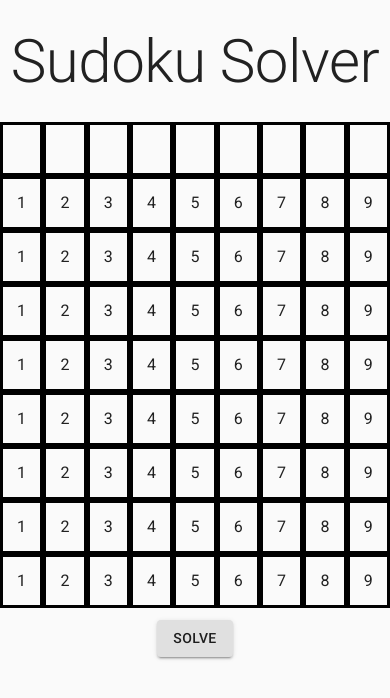
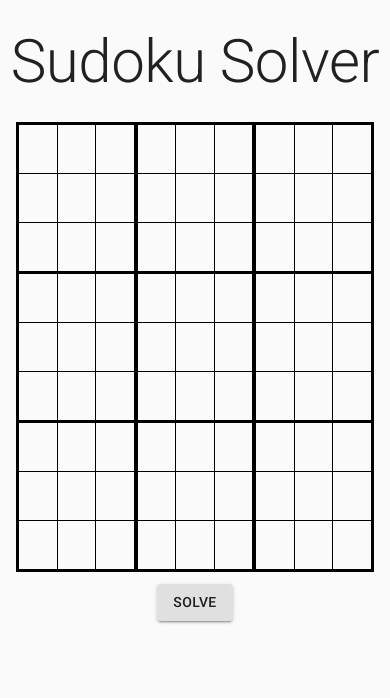
Before and after one commit to EricGaupp/sudoku-solver, a React (Create React App) app: page / in a window 390 px wide. Shown: the top 698 px of the page. Built offline with nearby package versions, Linux system fonts and the light colour scheme.

Commit message:
Correct border sizing and tweaked grid layout breakpoints for mobile views

```diff
--- a/src/Puzzle.tsx
+++ b/src/Puzzle.tsx
@@ -5,8 +5,32 @@ import { Button, Grid, InputBase, Typography } from "@material-ui/core";
 const useStyles = makeStyles((theme: Theme) =>
   createStyles({
     root: { marginTop: "1em" },
+    row: {
+      borderLeft: "3px solid black",
+      borderRight: "3px solid black",
+      "&:nth-child(n)": {
+        borderTop: "1px solid black"
+      },
+      "&:nth-child(3n-2)": {
+        borderTop: "3px solid black"
+      },
+      "&:last-child": {
+        borderBottom: "3px solid black"
+      }
+    },
     column: {
-      border: "3px black solid"
+      "&:first-child": {
+        borderLeft: "none"
+      },
+      "&:nth-child(n+2)": {
+        borderLeft: "1px solid black"
+      },
+      "&:nth-child(3n)": {
+        borderRight: "3px solid black"
+      },
+      "&:last-child": {
+        borderRight: "none"
+      }
     },
     inputBase: {
       margin: theme.spacing(1)
@@ -64,14 +88,14 @@ const Puzzle: React.FC = () => {
   const classes = useStyles();
   const [grid, setGrid] = useState<SudokuGrid>([
     ["", "", "", "", "", "", "", "", ""],
-    [1, 2, 3, 4, 5, 6, 7, 8, 9],
-    [1, 2, 3, 4, 5, 6, 7, 8, 9],
-    [1, 2, 3, 4, 5, 6, 7, 8, 9],
-    [1, 2, 3, 4, 5, 6, 7, 8, 9],
-    [1, 2, 3, 4, 5, 6, 7, 8, 9],
-    [1, 2, 3, 4, 5, 6, 7, 8, 9],
-    [1, 2, 3, 4, 5, 6, 7, 8, 9],
-    [1, 2, 3, 4, 5, 6, 7, 8, 9]
+    ["", "", "", "", "", "", "", "", ""],
+    ["", "", "", "", "", "", "", "", ""],
+    ["", "", "", "", "", "", "", "", ""],
+    ["", "", "", "", "", "", "", "", ""],
+    ["", "", "", "", "", "", "", "", ""],
+    ["", "", "", "", "", "", "", "", ""],
+    ["", "", "", "", "", "", "", "", ""],
+    ["", "", "", "", "", "", "", "", ""]
   ]);
 
   function handleChange(x: number, y: number, input: string) {
@@ -98,18 +122,20 @@ const Puzzle: React.FC = () => {
       alignItems="center"
     >
       <Grid item container justify="center">
-        <Typography variant="h2">Sudoku Solver</Typography>
+        <Typography variant="h2" align="center">
+          Sudoku Solver
+        </Typography>
       </Grid>
       <Grid item container direction="column" alignItems="center">
         {grid.map((row, xIndex) => (
           <Grid
             key={`row${xIndex}`}
+            className={classes.row}
             item
-            xs={12}
+            xs={11}
             md={9}
             lg={6}
             container
-            justify="center"
           >
             {row.map((column, yIndex) => (
               <Grid
@@ -118,7 +144,6 @@ const Puzzle: React.FC = () => {
                 item
                 xs
                 container
-                justify="center"
               >
                 <InputBase
                   className={classes.inputBase}
```
